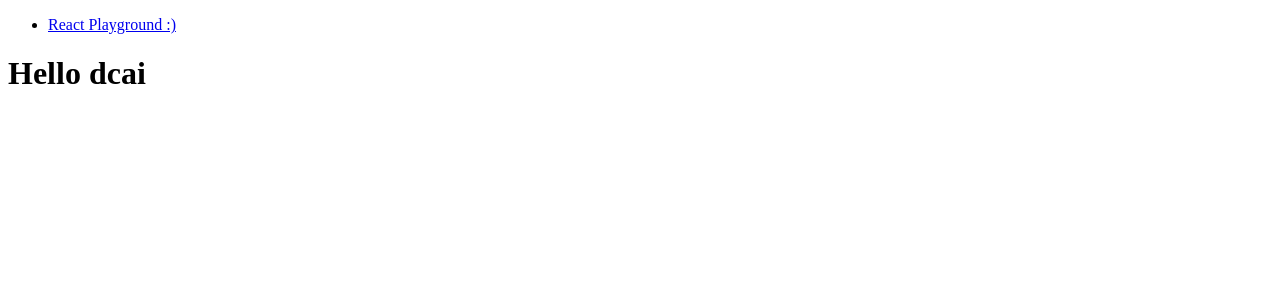
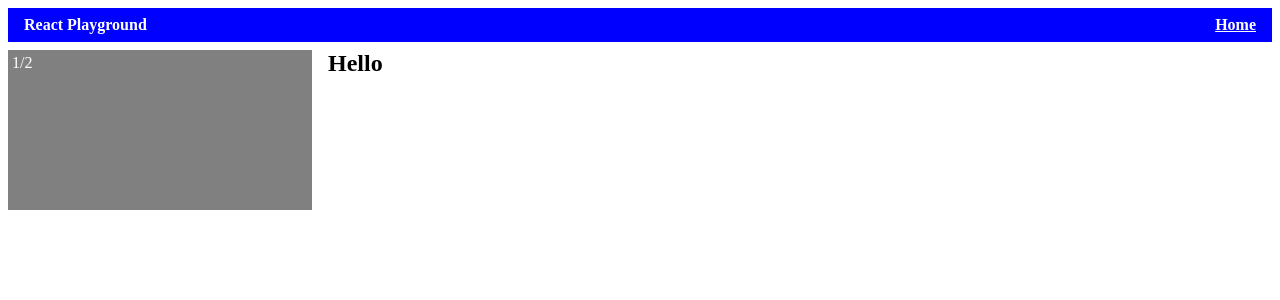
Before and after one commit to dcai/react-playground, a React (Vite) app: page / in a window 1280 px wide. Shown: the top 300 px of the page. Built offline with nearby package versions, Linux system fonts and the light colour scheme.

Commit message:
use rebass

```diff
--- a/src/App.jsx
+++ b/src/App.jsx
@@ -4,7 +4,7 @@ import { Home } from './Home';
 
 let App = document.getElementById('app');
 
-ReactDOM.render(<Home name="dcai" />, App);
+ReactDOM.render(<Home />, App);
 
 // enable hot module replacement
 if (module.hot) {
--- a/src/Home.jsx
+++ b/src/Home.jsx
@@ -1,11 +1,26 @@
 import React from 'react';
 import Header from './components/Header';
+import { Flex, Heading, Text, Box, Link } from 'rebass';
 
-export const Home = ({ name }) => (
-  <div>
+const SideBar = props => (
+  <Box px={2} py={2} width={1 / 4}>
+    <Text p={1} color="background" bg="gray" height="10em">
+      1/2
+    </Text>
+  </Box>
+);
+
+const Main = props => (
+  <Flex flexWrap="wrap" mx={-2}>
+    <SideBar />
+    <Box px={2} py={2} width={3 / 4}>
+      <Heading bg="primary">Hello</Heading>
+    </Box>
+  </Flex>
+);
+export const Home = () => (
+  <>
     <Header />
-    <div>
-      <h1>Hello {name}</h1>
-    </div>
-  </div>
+    <Main />
+  </>
 );
--- a/src/components/Header.jsx
+++ b/src/components/Header.jsx
@@ -1,15 +1,30 @@
 import React from 'react';
+import { Flex, Text, Box, Link } from 'rebass';
+
+const NavLink = props => (
+  <Link
+    variant="nav"
+    href={props.href}
+    sx={{
+      display: 'inline-block',
+      fontWeight: 'bold',
+      px: 2,
+      py: 1,
+      color: 'inherit',
+    }}
+  >
+    {props.children}
+  </Link>
+);
 
 const Header = () => (
-  <header>
-    <nav role="navigation" aria-label="main navigation">
-      <ul>
-        <li>
-          <a href="/">React Playground :)</a>
-        </li>
-      </ul>
-    </nav>
-  </header>
+  <Flex px={2} color="white" bg="blue" alignItems="center">
+    <Text p={2} fontWeight="bold">
+      React Playground
+    </Text>
+    <Box mx="auto" />
+    <NavLink href="/">Home</NavLink>
+  </Flex>
 );
 
 export default Header;
```
Also changed, not shown: package.json (+10 -4 lines), .eslintrc.js, 1 other file (tests, documents, lock files or other folders).
